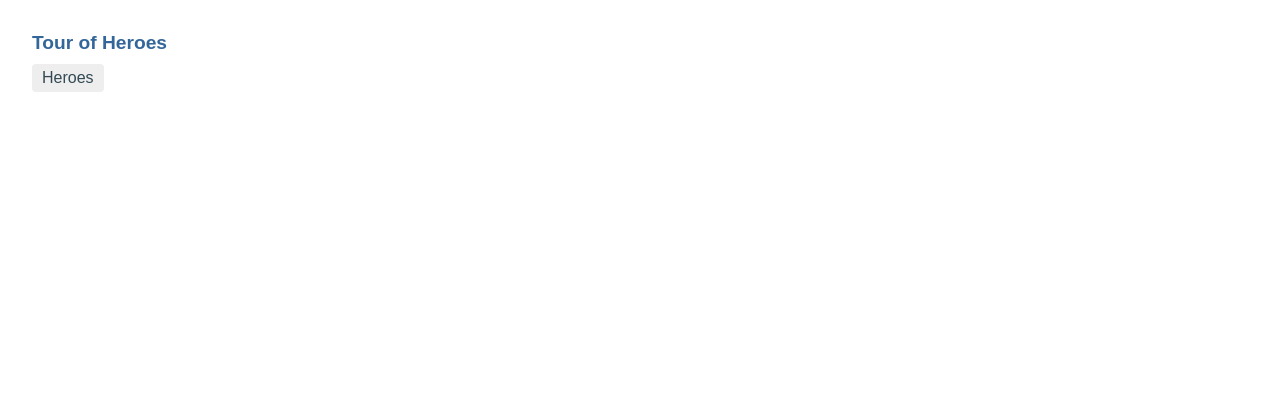
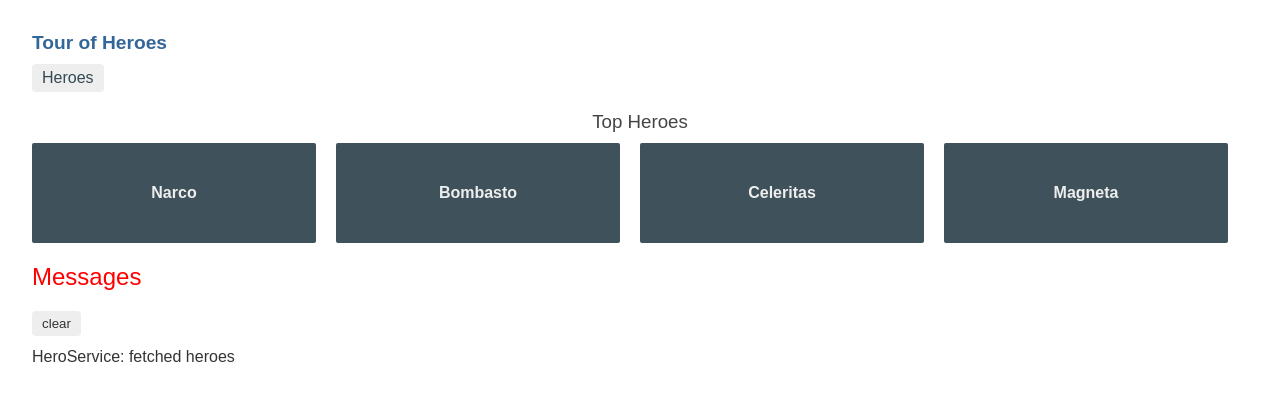
Before and after one commit to nemkin/angular-tour-of-heroes, an Angular app: page /dashboard in a window 1280 px wide. Before the commit this address led to /. Shown: the top 400 px of the page. Built offline with nearby package versions, Linux system fonts and the light colour scheme.

Commit message:
Implement dashboard

```diff
--- a/src/app/app-routing.module.ts
+++ b/src/app/app-routing.module.ts
@@ -1,10 +1,11 @@
 import { NgModule } from '@angular/core';
 import { Routes, RouterModule } from '@angular/router';
 import { HeroesComponent } from './heroes/heroes.component';
-
+import { DashboardComponent } from './dashboard/dashboard.component';
 
 const routes: Routes = [
   { path: 'heroes', component: HeroesComponent },
+  { path: 'dashboard', component: DashboardComponent },
 ];
 
 @NgModule({
--- a/src/app/dashboard/dashboard.component.css
+++ b/src/app/dashboard/dashboard.component.css
@@ -0,0 +1,63 @@
+/* DashboardComponent's private CSS styles */
+[class*='col-'] {
+  float: left;
+  padding-right: 20px;
+  padding-bottom: 20px;
+}
+[class*='col-']:last-of-type {
+  padding-right: 0;
+}
+a {
+  text-decoration: none;
+}
+*, *:after, *:before {
+  -webkit-box-sizing: border-box;
+  -moz-box-sizing: border-box;
+  box-sizing: border-box;
+}
+h3 {
+  text-align: center;
+  margin-bottom: 0;
+}
+h4 {
+  position: relative;
+}
+.grid {
+  margin: 0;
+}
+.col-1-4 {
+  width: 25%;
+}
+.module {
+  padding: 20px;
+  text-align: center;
+  color: #eee;
+  max-height: 120px;
+  min-width: 120px;
+  background-color: #3f525c;
+  border-radius: 2px;
+}
+.module:hover {
+  background-color: #eee;
+  cursor: pointer;
+  color: #607d8b;
+}
+.grid-pad {
+  padding: 10px 0;
+}
+.grid-pad > [class*='col-']:last-of-type {
+  padding-right: 20px;
+}
+@media (max-width: 600px) {
+  .module {
+    font-size: 10px;
+    max-height: 75px; }
+}
+@media (max-width: 1024px) {
+  .grid {
+    margin: 0;
+  }
+  .module {
+    min-width: 60px;
+  }
+}
--- a/src/app/dashboard/dashboard.component.html
+++ b/src/app/dashboard/dashboard.component.html
@@ -1 +1,8 @@
-<p>dashboard works!</p>
+<h3>Top Heroes</h3>
+<div class="grid grid-pad">
+  <a *ngFor="let hero of heroes" class="col-1-4">
+    <div class="module hero">
+      <h4>{{hero.name}}</h4>
+    </div>
+  </a>
+</div>
--- a/src/app/dashboard/dashboard.component.ts
+++ b/src/app/dashboard/dashboard.component.ts
@@ -1,15 +1,23 @@
 import { Component, OnInit } from '@angular/core';
+import { Hero } from '../hero';
+import { HeroService } from '../hero.service';
 
 @Component({
   selector: 'app-dashboard',
   templateUrl: './dashboard.component.html',
-  styleUrls: ['./dashboard.component.css']
+  styleUrls: [ './dashboard.component.css' ]
 })
 export class DashboardComponent implements OnInit {
+  heroes: Hero[] = [];
 
-  constructor() { }
+  constructor(private heroService: HeroService) { }
 
   ngOnInit() {
+    this.getHeroes();
   }
 
+  getHeroes(): void {
+    this.heroService.getHeroes()
+      .subscribe(heroes => this.heroes = heroes.slice(1, 5));
+  }
 }
```
